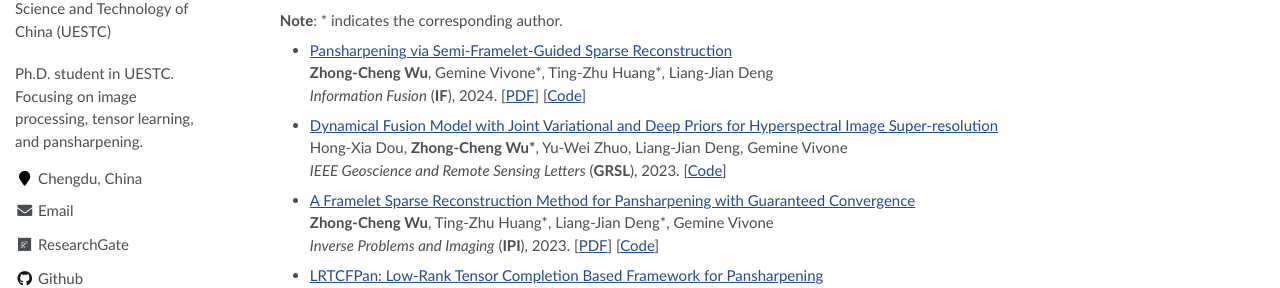
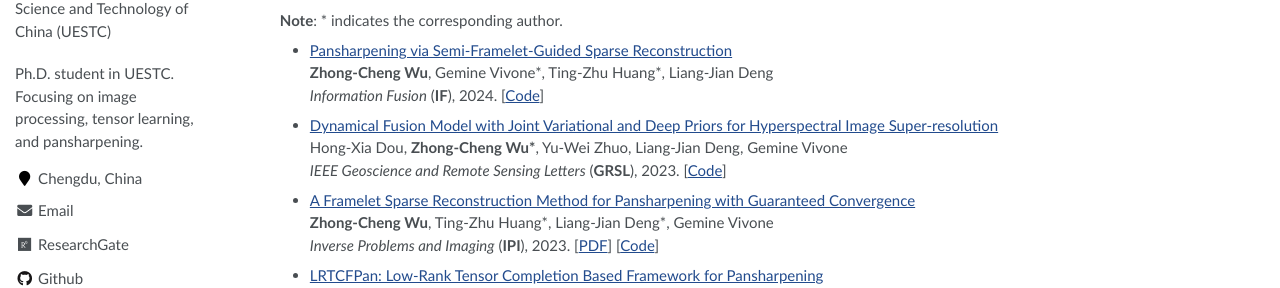
Before and after one commit to zhongchengwu/zhongchengwu.github.io, a Jekyll site: the page built from _pages/about.md, in a window 1280 px wide and 900 px high. Shown: the part 361-649 px from the top of the window. Built offline with Jekyll 4.4.1, drawn with Linux system fonts in a browser that asks for light colours.

Commit message:
Update about.md

```diff
--- a/_pages/about.md
+++ b/_pages/about.md
@@ -33,7 +33,7 @@ E-mail: <wuzhch97@163.com> &emsp;
 
 - [Pansharpening via Semi-Framelet-Guided Sparse Reconstruction](https://www.sciencedirect.com/science/article/pii/S1566253524000757) <br>
   <b>Zhong-Cheng Wu</b>, Gemine Vivone\*, Ting-Zhu Huang\*, Liang-Jian Deng <br>
-  *Information Fusion* (<b>IF</b>), 2024. [[PDF](https://zhongchengwu.github.io/_pages/unavailable.html)] [[Code](https://zhongchengwu.github.io/_pages/unavailable.html)]
+  *Information Fusion* (<b>IF</b>), 2024. [[Code](https://zhongchengwu.github.io/_pages/unavailable.html)]
 
 - [Dynamical Fusion Model with Joint Variational and Deep Priors for Hyperspectral Image Super-resolution](https://ieeexplore.ieee.org/document/10156889) <br>
   Hong-Xia Dou, <b>Zhong-Cheng Wu\*</b>, Yu-Wei Zhuo, Liang-Jian Deng, Gemine Vivone <br>
```
